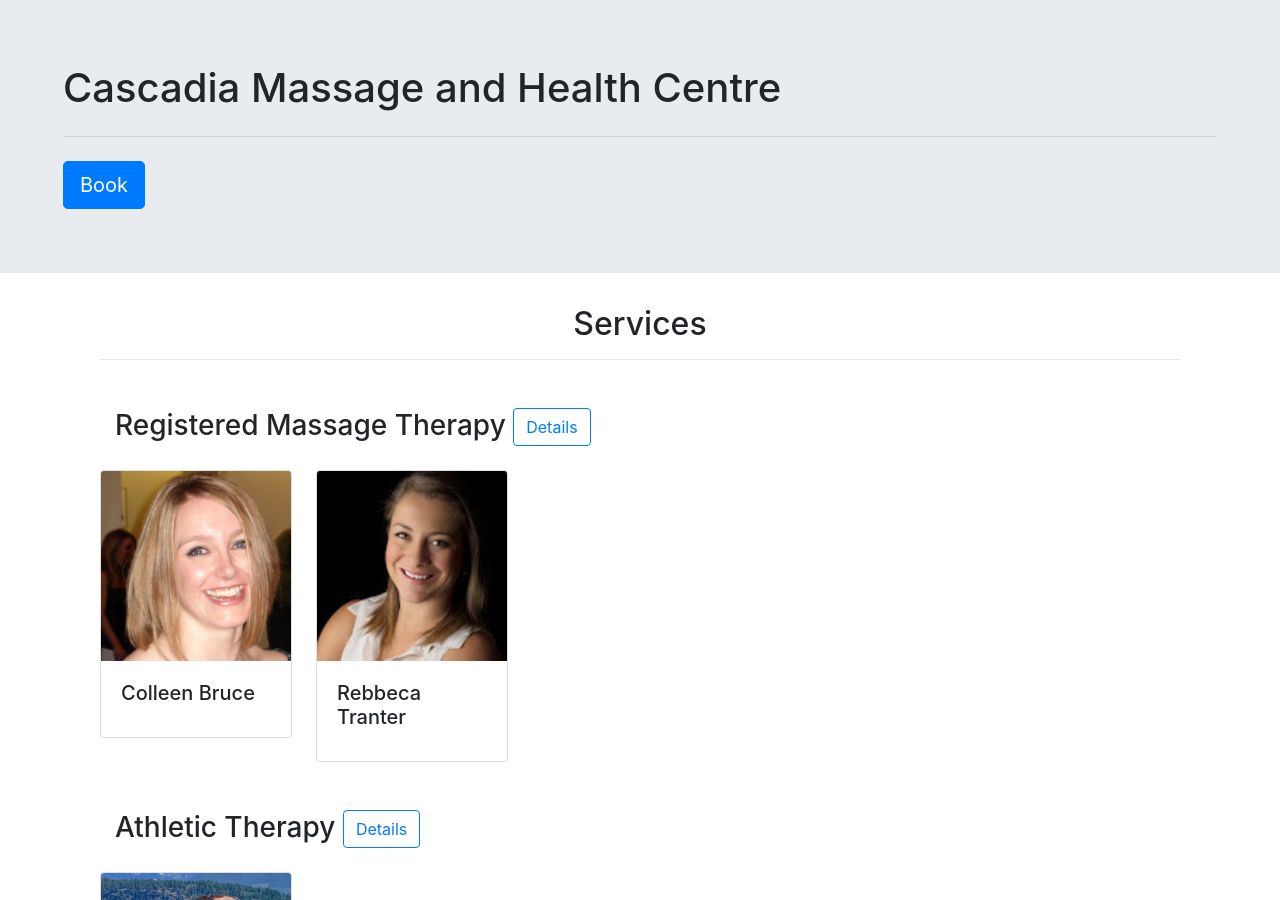
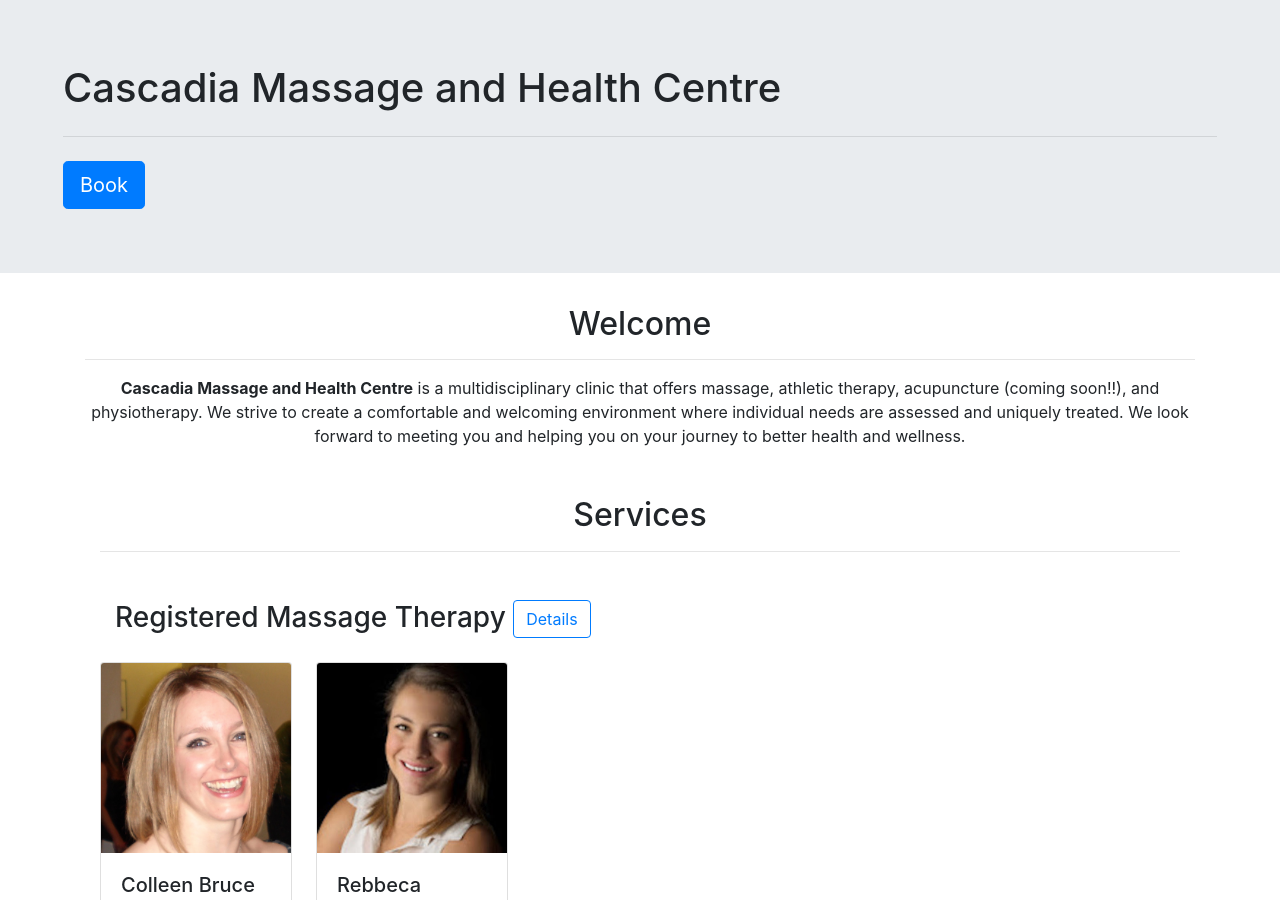
Before and after one commit to cbrucermt/cascadiahealth, a Jekyll site: the page built from index.html, in a window 1280 px wide and 900 px high. Built offline with Jekyll 4.4.1, drawn with Linux system fonts in a browser that asks for light colours; some web fonts are replaced; the list of posts is cut into pages by our own code.

Commit message:
Add welcome message for the clinic

```diff
--- a/index.html
+++ b/index.html
@@ -1,6 +1,14 @@
 ---
 layout: main
 ---
+
+<section class="welcome mb-5">
+  <div class="container text-center">
+    <h2>Welcome</h2>
+    <hr>
+    <p><span class="font-weight-bold">Cascadia Massage and Health Centre</span> is a multidisciplinary clinic that offers massage, athletic therapy, acupuncture (coming soon!!), and physiotherapy. We strive to create a comfortable and welcoming environment where individual needs are assessed and uniquely treated. We look forward to meeting you and helping you on your journey to better health and wellness.</p>
+  </div>
+</section>
 
 <section class="services mb-5">
   <div class="container">
```
